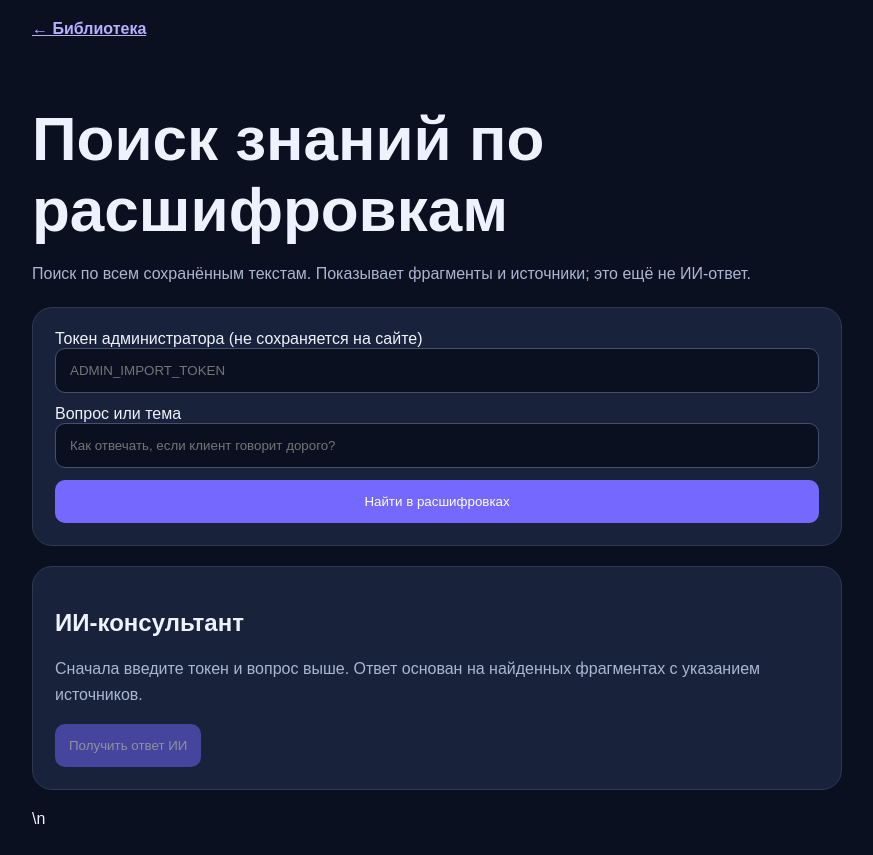
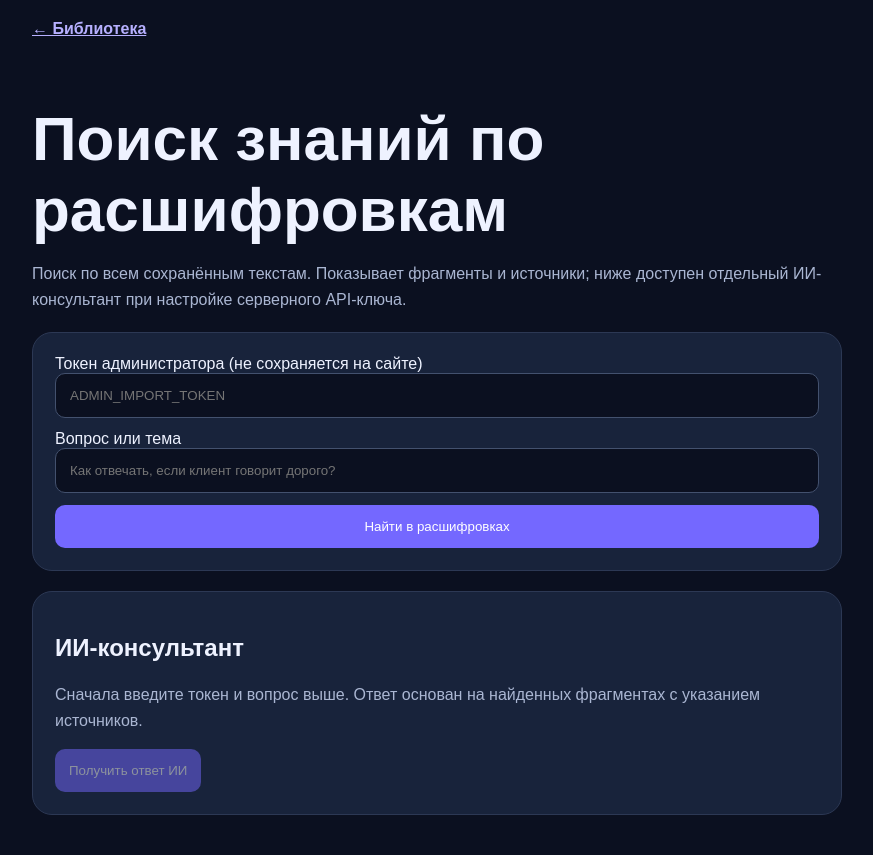
Before and after one commit to adiletzainidinov/knowledge-hub, a Next.js app: page /research in a window 1280 px wide. Shown: the whole page, without its empty margins (203-1076 px from the left). Built offline with nearby package versions, Linux system fonts and the light colour scheme.

Commit message:
Fix research JSX formatting and clarify AI availability

```diff
--- a/app/research/page.tsx
+++ b/app/research/page.tsx
@@ -17,7 +17,7 @@ export default function Research(){
  return <main style={{maxWidth:850,margin:"0 auto",padding:20}}>
   <header><a href="/">← Библиотека</a></header>
   <h1>Поиск знаний по расшифровкам</h1>
-  <p>Поиск по всем сохранённым текстам. Показывает фрагменты и источники; это ещё не ИИ-ответ.</p>
+  <p>Поиск по всем сохранённым текстам. Показывает фрагменты и источники; ниже доступен отдельный ИИ-консультант при настройке серверного API-ключа.</p>
   <section className="panel">
    <form onSubmit={search} style={{display:"grid",gap:12}}>
     <label>Токен администратора (не сохраняется на сайте)<input type="password" autoComplete="off" value={token} onChange={e=>setToken(e.target.value)} required placeholder="ADMIN_IMPORT_TOKEN"/></label>
@@ -25,7 +25,8 @@ export default function Research(){
     <button type="submit" disabled={busy}>{busy?"Ищем…":"Найти в расшифровках"}</button>
    </form>
   </section>
-  <section className="panel"><h2>ИИ-консультант</h2><p>Сначала введите токен и вопрос выше. Ответ основан на найденных фрагментах с указанием источников.</p><button onClick={ask} disabled={aiBusy||query.trim().length<5||!token}>{aiBusy?"ИИ анализирует…":"Получить ответ ИИ"}</button>{aiError&&<p role="alert">{aiError}</p>}{answer&&<p style={{whiteSpace:"pre-wrap"}}>{answer}</p>}</section>\n  {data?.error&&<p role="alert">{data.error}</p>}
+  <section className="panel"><h2>ИИ-консультант</h2><p>Сначала введите токен и вопрос выше. Ответ основан на найденных фрагментах с указанием источников.</p><button onClick={ask} disabled={aiBusy||query.trim().length<5||!token}>{aiBusy?"ИИ анализирует…":"Получить ответ ИИ"}</button>{aiError&&<p role="alert">{aiError}</p>}{answer&&<p style={{whiteSpace:"pre-wrap"}}>{answer}</p>}</section>
+  {data?.error&&<p role="alert">{data.error}</p>}
   {data&&!data.error&&<section className="panel"><h2>Найдено: {data.results.length} источников</h2><p>Проверено расшифровок: {data.scanned_transcripts}. {data.notice}</p>
    {data.results.length===0&&<p>Совпадений нет. Попробуйте другие слова.</p>}
    {data.results.map(h=><article className="card" key={h.video_id} style={{marginBottom:14}}>
```
